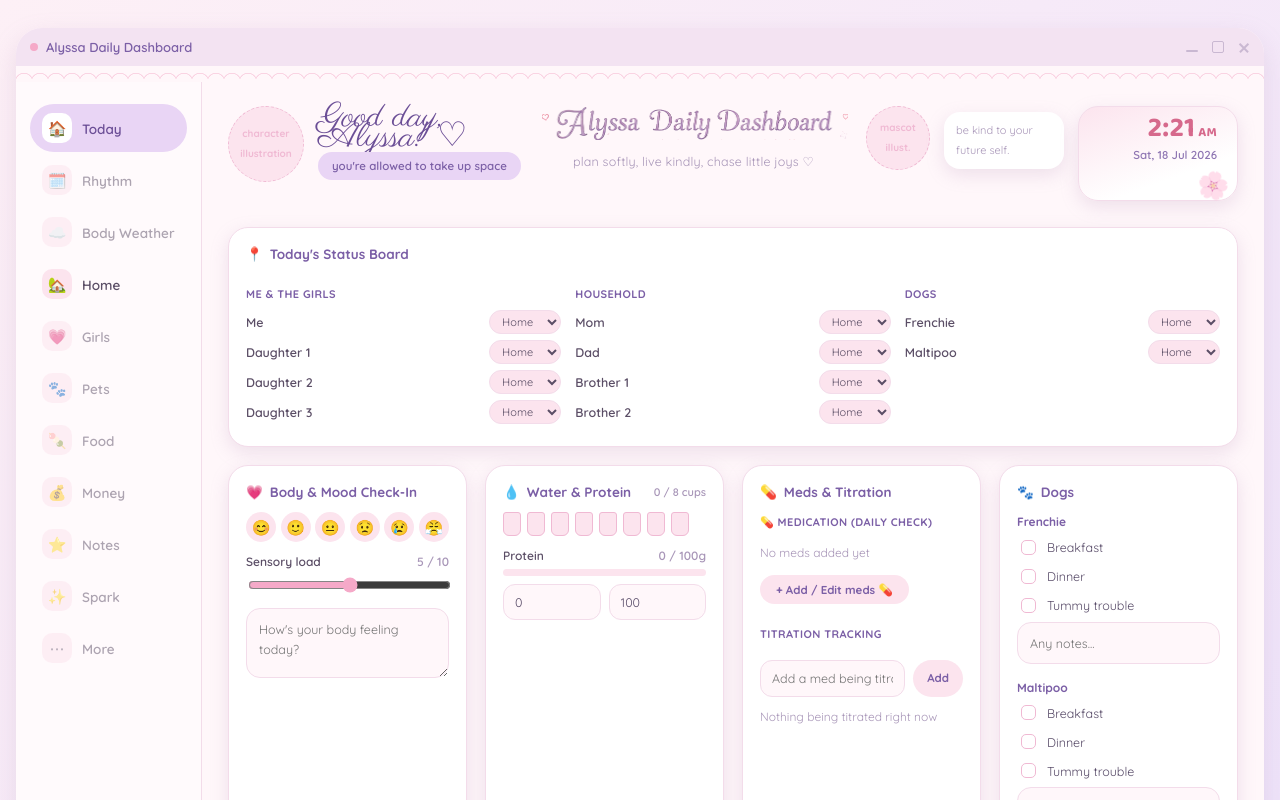
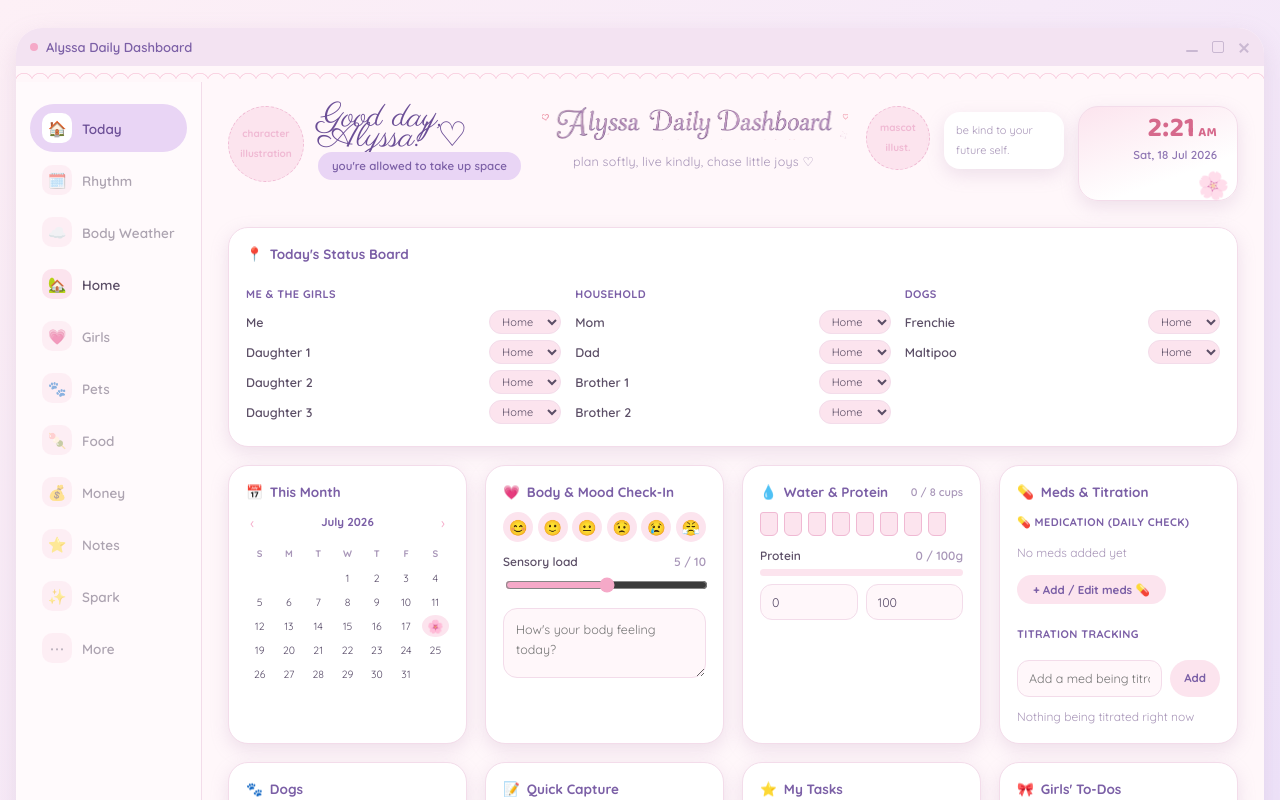
Before and after one commit to alyssabernadettebunny-wq/Dashboard-5, a React (Vite) app: page / in a window 1280 px wide. Shown: the top 800 px of the page. Built offline with nearby package versions, Linux system fonts and the light colour scheme.

Commit message:
Add compact mini calendar with a flower marker on today
Small month-grid widget on the Today page - today's date shows a
flower in a soft circle instead of the number. Has tiny prev/next
month arrows but otherwise stays deliberately compact.

```diff
--- a/src/components/card.css
+++ b/src/components/card.css
@@ -442,3 +442,59 @@
   align-self: stretch;
   text-align: center;
 }
+
+/* mini calendar */
+.mini-cal-header {
+  display: flex;
+  align-items: center;
+  justify-content: space-between;
+}
+
+.mini-cal-label {
+  font-size: 11.5px;
+  font-weight: 700;
+  color: var(--purple-heading);
+}
+
+.mini-cal-nav {
+  background: none;
+  border: none;
+  color: var(--pink-accent);
+  font-size: 15px;
+  line-height: 1;
+  cursor: pointer;
+  padding: 0 4px;
+}
+
+.mini-cal-nav:hover {
+  color: var(--purple-heading);
+}
+
+.mini-cal-grid {
+  display: grid;
+  grid-template-columns: repeat(7, 1fr);
+  gap: 2px;
+}
+
+.mini-cal-weekday {
+  text-align: center;
+  font-size: 9.5px;
+  font-weight: 700;
+  color: var(--text-muted);
+  padding-bottom: 2px;
+}
+
+.mini-cal-day {
+  display: flex;
+  align-items: center;
+  justify-content: center;
+  height: 22px;
+  font-size: 10.5px;
+  color: var(--text-body);
+  border-radius: 50%;
+}
+
+.mini-cal-day.today {
+  font-size: 13px;
+  background: var(--pink-pale);
+}
--- a/src/pages/HomePage.tsx
+++ b/src/pages/HomePage.tsx
@@ -8,11 +8,13 @@ import ChecklistCard from '../widgets/ChecklistCard'
 import Reminders from '../widgets/Reminders'
 import WorldFeed from '../widgets/WorldFeed'
 import WaitingMode from '../widgets/WaitingMode'
+import MiniCalendar from '../widgets/MiniCalendar'
 
 export default function HomePage() {
   return (
     <div className="grid">
       <StatusBoard />
+      <MiniCalendar />
       <BodyCheckin />
       <WaterProtein />
       <MedsTitration />
--- /dev/null
+++ b/src/widgets/MiniCalendar.tsx
@@ -0,0 +1,64 @@
+import { useState } from 'react'
+import Card from '../components/Card'
+
+const WEEKDAY_LABELS = ['S', 'M', 'T', 'W', 'T', 'F', 'S']
+const MONTH_LABELS = [
+  'January', 'February', 'March', 'April', 'May', 'June',
+  'July', 'August', 'September', 'October', 'November', 'December',
+]
+
+function isSameDay(a: Date, b: Date) {
+  return a.getFullYear() === b.getFullYear() && a.getMonth() === b.getMonth() && a.getDate() === b.getDate()
+}
+
+export default function MiniCalendar() {
+  const today = new Date()
+  const [viewDate, setViewDate] = useState(new Date(today.getFullYear(), today.getMonth(), 1))
+
+  const year = viewDate.getFullYear()
+  const month = viewDate.getMonth()
+  const firstWeekday = new Date(year, month, 1).getDay()
+  const daysInMonth = new Date(year, month + 1, 0).getDate()
+
+  const cells: (number | null)[] = [
+    ...Array(firstWeekday).fill(null),
+    ...Array.from({ length: daysInMonth }, (_, i) => i + 1),
+  ]
+  while (cells.length % 7 !== 0) cells.push(null)
+
+  function changeMonth(delta: number) {
+    setViewDate(new Date(year, month + delta, 1))
+  }
+
+  return (
+    <Card icon="📅" title="This Month">
+      <div className="mini-cal-header">
+        <button className="mini-cal-nav" onClick={() => changeMonth(-1)} aria-label="Previous month">
+          ‹
+        </button>
+        <span className="mini-cal-label">
+          {MONTH_LABELS[month]} {year}
+        </span>
+        <button className="mini-cal-nav" onClick={() => changeMonth(1)} aria-label="Next month">
+          ›
+        </button>
+      </div>
+      <div className="mini-cal-grid">
+        {WEEKDAY_LABELS.map((d, i) => (
+          <span key={i} className="mini-cal-weekday">
+            {d}
+          </span>
+        ))}
+        {cells.map((day, i) => {
+          const cellDate = day ? new Date(year, month, day) : null
+          const isToday = cellDate && isSameDay(cellDate, today)
+          return (
+            <span key={i} className={`mini-cal-day ${isToday ? 'today' : ''}`}>
+              {isToday ? '🌸' : day ?? ''}
+            </span>
+          )
+        })}
+      </div>
+    </Card>
+  )
+}
```
